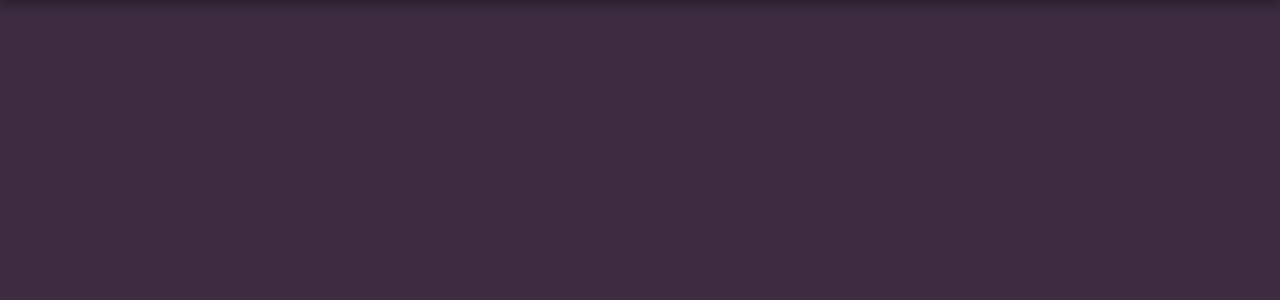
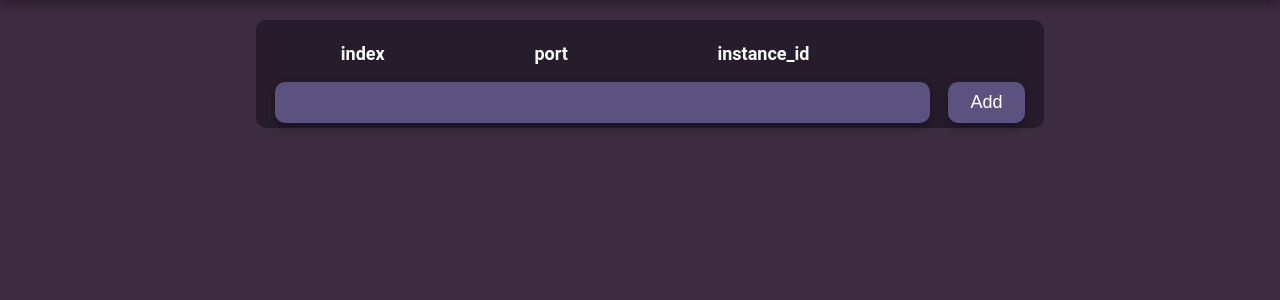
Before and after one commit to Swanchick/ksm-panel, a Flask app: template templates/settings.html in a window 1280 px wide. Shown: the part 98-398 px from the top of the page. Run offline with Flask 3, Linux system fonts and the light colour scheme; the visitor is signed in with stand-in values (Sample User, id 1); the template is opened without the code that fills it: most values are stand-ins (such as "Sample title", 1, 10 or a date in 2020).

Commit message:
Added ports and arguments

```diff
--- a/main.py
+++ b/main.py
@@ -346,7 +346,134 @@
     if not response["user"]["is_administrator"]:
         return redirect("/")
 
-    return render_template("settings.html")
+    response = panel.connector.get_ports(user_key)
+    if response["status"] != 200:
+        return redirect("/")
+
+    print(response)
+
+    ports = response["ports"]
+
+    return render_template("settings.html", ports=ports, enumerate=enumerate)
+
+
+@app.route("/instance/<instance_id>/settings/")
+def instance_settings(instance_id):
+    if "user_key" not in session:
+        return redirect("/")
+
+    user_key = session["user_key"]
+
+    response_arguments = panel.connector.get_arguments(user_key, instance_id)
+    arguments = response_arguments["arguments"]
+
+    response_port = panel.connector.get_port(user_key, instance_id)
+    port = response_port["port"]
+
+    response_ports = panel.connector.get_ports(user_key)
+    ports = response_ports["ports"]
+
+    return render_template(
+        "instance/settings.html",
+        instance_id=instance_id,
+        arguments=arguments,
+        enumerate=enumerate,
+        port=port,
+        ports=ports
+    )
+
+
+@app.route("/instance/<instance_id>/call/add_argument/", methods=["POST"])
+def add_argument(instance_id: int):
+    if "user_key" not in session:
+        return {}
+
+    user_key = session["user_key"]
+
+    data = request.json
+    argument = data["argument"]
+
+    if argument is None or argument == "":
+        return {}
+
+    response = panel.connector.add_argument(user_key, instance_id, argument)
+
+    return response
+
+
+@app.route("/instance/<instance_id>/call/delete_argument/", methods=["POST"])
+def delete_argument(instance_id: int):
+    if "user_key" not in session:
+        return {}
+
+    data = request.json
+    argument_id = data["argument_id"]
+
+    user_key = session["user_key"]
+
+    response = panel.connector.delete_argument(user_key, instance_id, argument_id)
+
+    return response
+
+
+@app.route("/instance/<instance_id>/call/change_port/", methods=["POST"])
+def change_port(instance_id: int):
+    if "user_key" not in session:
+        return {}
+
+    data = request.json
+    port = data["port"]
+
+    user_key = session["user_key"]
+
+    response = panel.connector.change_port(user_key, instance_id, port)
+
+    return response
+
+
+@app.route("/settings/call/unpin_port/", methods=["POST"])
+def unpin_port():
+    if "user_key" not in session:
+        return {}
+
+    data = request.json
+    port = data["port"]
+
+    user_key = session["user_key"]
+
+    response = panel.connector.unpin_port(user_key, port)
+
+    return response
+
+
+@app.route("/settings/call/delete_port/", methods=["POST"])
+def delete_port():
+    if "user_key" not in session:
+        return {}
+
+    data = request.json
+    port = data["port"]
+
+    user_key = session["user_key"]
+
+    response = panel.connector.delete_port(user_key, port)
+
+    return response
+
+
+@app.route("/settings/call/add_port/", methods=["POST"])
+def add_port():
+    if "user_key" not in session:
+        return {}
+
+    data = request.json
+    port = data["port"]
+
+    user_key = session["user_key"]
+
+    response = panel.connector.add_port(user_key, port)
+
+    return response
 
 
 if __name__ == "__main__":
--- /dev/null
+++ b/static/css/settings.css
@@ -0,0 +1,47 @@
+.arguments {
+    width: 100%;
+    background-color: #261C2C;
+    border-radius: 10px;
+    padding: 5px 10px;
+}
+
+p {
+    font-size: 18px;
+}
+
+input {
+    width: 80%;
+    background-color: #5C527F;
+    border: none;
+    border-radius: 10px;
+    outline: none;
+    appearance: none;
+    padding: 10px 20px;
+    color: #FFFFFF;
+    font-size: 18px;
+
+    box-shadow: 0 6px 10px rgba(0, 0, 0, 0.3);
+}
+
+.inline {
+    display: flex;
+
+    flex-direction: row;
+    justify-content: space-around;
+    align-items: center;
+}
+
+.button {
+    width: 10%;
+}
+
+.button:hover {
+    background-color: #6E85B2;
+    cursor: pointer;
+
+    transition: background-color 0.3s ease;
+}
+
+.unpin-port {
+    margin-right: 10px;
+}
--- /dev/null
+++ b/static/js/settings.js
@@ -0,0 +1,125 @@
+$(".delete").click((event) => {
+    event.preventDefault();
+
+    let target = event.target;
+    let argument_id = target.id;
+
+    let instance_id = $("#instance_id").val();
+
+    $.ajax({
+        url: "/instance/" + instance_id + "/call/delete_argument/",
+        method: "POST",
+        contentType: "application/json",
+        data: JSON.stringify({"argument_id": argument_id}),
+        success: (response) => {
+            console.log(response);
+
+            location.reload();
+        }
+    });
+});
+
+$("#send-argument").click((event) => {
+    event.preventDefault();
+
+    let argument = $("#input-argument").val();
+    if (argument === ""){
+        return;
+    }
+
+    let instance_id = $("#instance_id").val();
+
+    $.ajax({
+        url: "/instance/" + instance_id + "/call/add_argument/",
+        method: "POST",
+        contentType: "application/json",
+        data: JSON.stringify({"argument": argument}),
+        success: (response) => {
+            console.log(response);
+
+            location.reload();
+        }
+    });
+});
+
+$(".unpin-port").click((event) => {
+    event.preventDefault();
+
+    let port = event.target;
+
+    $.ajax({
+        url: "/settings/call/unpin_port/",
+        method: "POST",
+        contentType: "application/json",
+        data: JSON.stringify({"port": port}),
+        success: (response) => {
+            console.log(response);
+
+            location.reload();
+        }
+    });
+
+});
+
+$(".delete-port").click((event) => {
+    event.preventDefault();
+
+    let target = event.target;
+    let port = target.id;
+
+    $.ajax({
+        url: "/settings/call/delete_port/",
+        method: "POST",
+        contentType: "application/json",
+        data: JSON.stringify({"port": port}),
+        success: (response) => {
+            console.log(response);
+
+            location.reload();
+        }
+    });
+});
+$("#send-port").click((event) => {
+    event.preventDefault();
+
+    let port = $("#input-port").val();
+    if (port === ""){
+        return;
+    }
+
+    $.ajax({
+        url: "/settings/call/add_port/",
+        method: "POST",
+        contentType: "application/json",
+        data: JSON.stringify({"port": port}),
+        success: (response) => {
+            console.log(response);
+
+            location.reload();
+        }
+    });
+});
+
+$("#change-port").click((event) => {
+    event.preventDefault();
+
+    let port = $("#instance-ports").val();
+    if (port === null){
+        return;
+    }
+
+    let instance_id = $("#instance_id").val();
+
+    $.ajax({
+        url: "/instance/" + instance_id + "/call/change_port/",
+        method: "POST",
+        contentType: "application/json",
+        data: JSON.stringify({"port": port}),
+        success: (response) => {
+            console.log(response);
+
+            location.reload();
+        }
+    });
+
+})
--- a/templates/settings.html
+++ b/templates/settings.html
@@ -1,12 +1,43 @@
 {% extends "base.html" %}
 
 {% block stylesheets %}
-
+    <link rel= "stylesheet" type="text/css" href="{{ url_for('static', filename='css/settings.css') }}">
 {% endblock %}
 
 {% block title %}Settings{% endblock %}
 {% block instances %}Settings{% endblock %}
 
 {% block main %}
+    <div class="arguments">
+        <div class="inline">
+            <p>index</p>
+            <p>port</p>
+            <p>instance_id</p>
+            <div class="inline">
+                <a></a>
+                <a></a>
+            </div>
 
+        </div>
+
+        {% for index, port in enumerate(ports) %}
+            <div class="inline">
+                <p>{{ index + 1 }}.</p>
+                <p>{{ port["port"] }}</p>
+                <p>{{ port["instance_id"] }}</p>
+                <div class="inline">
+                    <a href="#" id="{{ port["port"] }}" class="unpin-port">Unpin</a>
+                    <a href="#" id="{{ port["port"] }}" class="delete-port">Delete</a>
+                </div>
+            </div>
+        {% endfor %}
+        <div class="inline">
+            <input type="text" id="input-port" autocomplete="off">
+            <input type="submit" id="send-port" class="button" value="Add">
+        </div>
+    </div>
 {% endblock %}
+
+{% block scripts %}
+    <script src="{{ url_for('static', filename='js/settings.js') }}"></script>
+{% endblock %}
```
Also changed, not shown: engine/engine_connector.py (+120 -3 lines), templates/instance/settings.html (added, +55 -0 lines).
